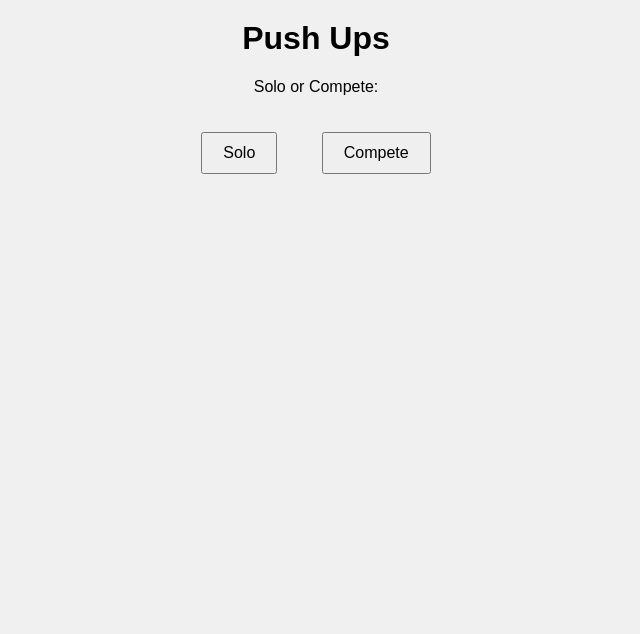
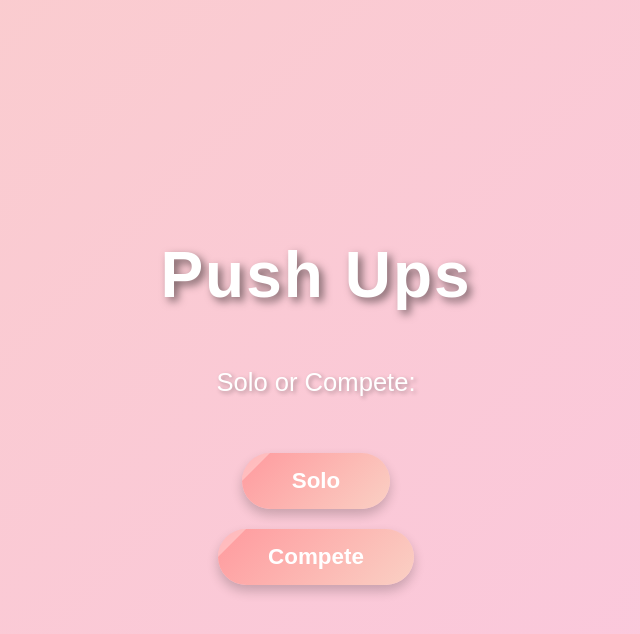
Before and after one commit to KevinShilla/FitBrawl, a website: page Frontend/pushups_options.html in a window 1280 px wide. Shown: the whole page, without its empty margins (324-964 px from the left). Drawn offline with Linux system fonts and the light colour scheme.

Commit message:
more changes

```diff
--- a/Frontend/profile.html
+++ b/Frontend/profile.html
@@ -1,35 +1,21 @@
 <!DOCTYPE html>
 <html lang="en">
 <head>
-  <meta charset="UTF-8" />
-  <title>FitBrawl - Profile</title>
-  <style>
-    body {
-      font-family: Arial, sans-serif;
-      background: #fafafa;
-      text-align: center;
-      padding: 50px;
-    }
-    h1 {
-      color: #333;
-    }
-    .stats {
-      margin-top: 30px;
-      font-size: 24px;
-      color: #444;
-    }
-    .stat {
-      margin: 20px 0;
-    }
-  </style>
+  <meta charset="UTF-8">
+  <meta name="viewport" content="width=device-width, initial-scale=1.0">
+  <title>Profile</title>
+  <script src="firebase.js"></script> <!-- Include Firebase setup -->
+  <script src="profile.js"></script> <!-- Include the updated JavaScript -->
 </head>
 <body>
-  <h1>🏋️ Your FitBrawl Stats 🏋️</h1>
-  <div class="stats">
-    <div class="stat" id="totalReps">Total Push-Ups: 0</div>
-    <div class="stat" id="maxReps">Max in One Match: 0</div>
+  <div id="profile-container">
+    <h1>Welcome to Your Profile</h1>
+    <!-- Displaying username dynamically -->
+    <div id="username"></div>
+    <!-- Displaying total push-ups dynamically -->
+    <div id="totalReps">Total Push-Ups: 0</div>
+    <!-- Displaying max reps dynamically -->
+    <div id="maxReps">Max in One Match: 0</div>
   </div>
-
-  <script src="profile.js"></script>
 </body>
 </html>
--- a/Frontend/pushups_options.html
+++ b/Frontend/pushups_options.html
@@ -1,26 +1,97 @@
-<!DOCTYPE html>
-<html lang="en">
-<head>
-  <meta charset="UTF-8">
-  <title>Push Ups</title>
 <style>
   body {
-      font-family: Arial, sans-serif;
+    font-family: 'Arial', sans-serif;
     text-align: center;
     margin: 0;
-      background: #f0f0f0;
+    background: linear-gradient(135deg, #ff9a9e, #fad0c4, #fbc2eb);
+    background-size: 400% 400%;
+    animation: gradientAnimation 10s ease infinite;
+    color: #fff;
+    display: flex;
+    flex-direction: column;
+    justify-content: center;
+    align-items: center;
+    height: 100vh;
+    overflow: hidden;
   }
+
+  @keyframes gradientAnimation {
+    0% { background-position: 0% 50%; }
+    50% { background-position: 100% 50%; }
+    100% { background-position: 0% 50%; }
+  }
+
   h1 {
-      margin-top: 20px;
+    margin-bottom: 15px;
+    font-size: 4rem;
+    text-shadow: 4px 4px 8px rgba(0, 0, 0, 0.5);
+    letter-spacing: 2px;
+    animation: bounce 2s infinite;
   }
+
+  @keyframes bounce {
+    0%, 100% { transform: translateY(0); }
+    50% { transform: translateY(-10px); }
+  }
+
+  p {
+    font-size: 1.6rem;
+    margin-bottom: 40px;
+    text-shadow: 2px 2px 4px rgba(0, 0, 0, 0.3);
+    line-height: 1.6;
+    animation: fadeIn 3s ease-in-out;
+  }
+
+  @keyframes fadeIn {
+    0% { opacity: 0; }
+    100% { opacity: 1; }
+  }
+
   .workout-button {
-      padding: 10px 20px;
-      font-size: 16px;
-      margin: 20px;
+    padding: 15px 50px;
+    font-size: 1.4rem;
+    margin: 10px;
     cursor: pointer;
+    border: none;
+    border-radius: 30px;
+    background: linear-gradient(135deg, #ff9a9e, #fad0c4);
+    color: #fff;
+    font-weight: bold;
+    transition: all 0.3s ease;
+    box-shadow: 0 6px 12px rgba(0, 0, 0, 0.2);
+    position: relative;
+    overflow: hidden;
+  }
+
+  .workout-button::before {
+    content: '';
+    position: absolute;
+    top: 0;
+    left: -100%;
+    width: 100%;
+    height: 100%;
+    background: rgba(255, 255, 255, 0.3);
+    transform: skewX(-45deg);
+    transition: all 0.5s ease;
+  }
+
+  .workout-button:hover::before {
+    left: 100%;
+  }
+
+  .workout-button:hover {
+    background: linear-gradient(135deg, #fad0c4, #ff9a9e);
+    color: #fff;
+    transform: translateY(-7px);
+    box-shadow: 0 10px 20px rgba(0, 0, 0, 0.4);
+  }
+
+  .workout-button:active {
+    transform: translateY(-3px);
+    box-shadow: 0 5px 12px rgba(0, 0, 0, 0.3);
   }
 </style>
-</head>
+
 <body>
   <h1>Push Ups</h1>
   <p>Solo or Compete:</p>
```
Also changed, not shown: Frontend/js/profile.js (+40 -18 lines), Frontend/pushups.html (+1 -1 lines), 4 other files. Lines whose indentation alone changed are shown as unchanged.
